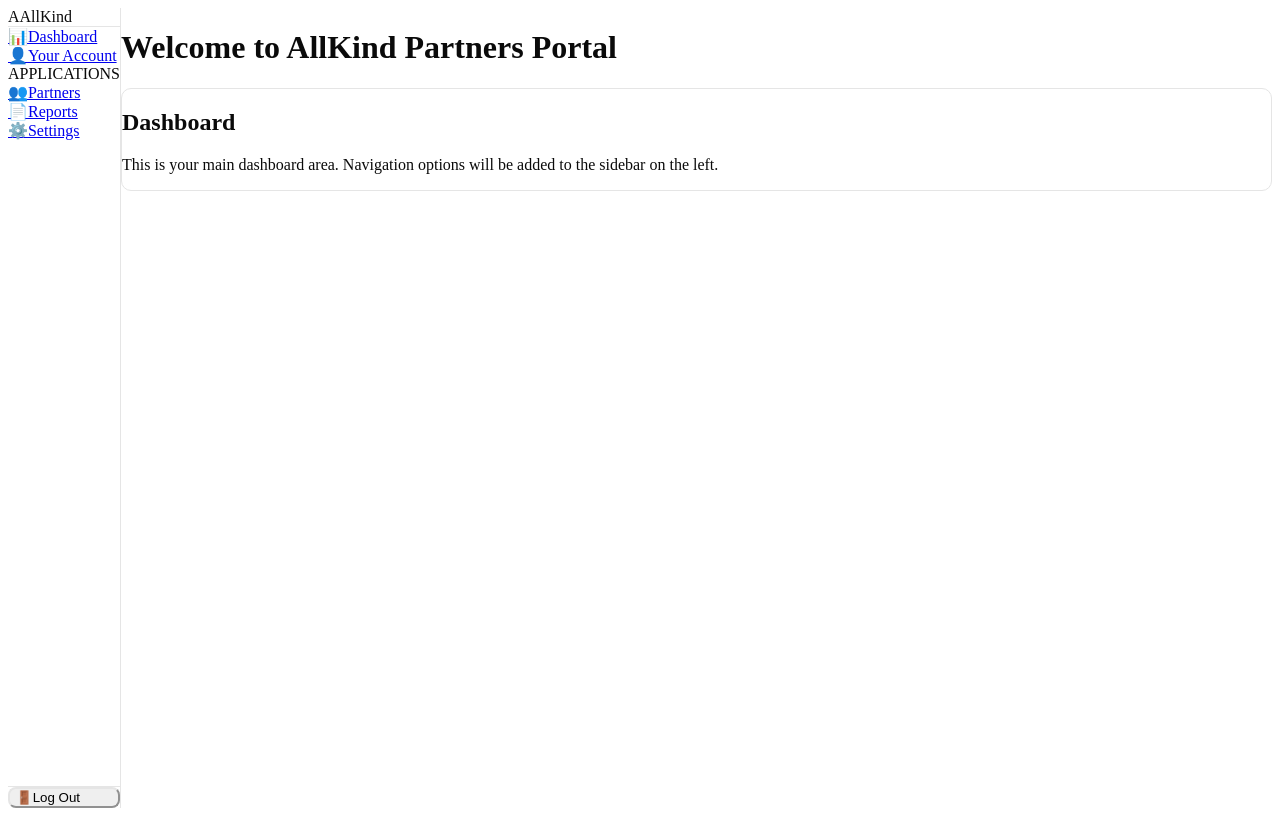
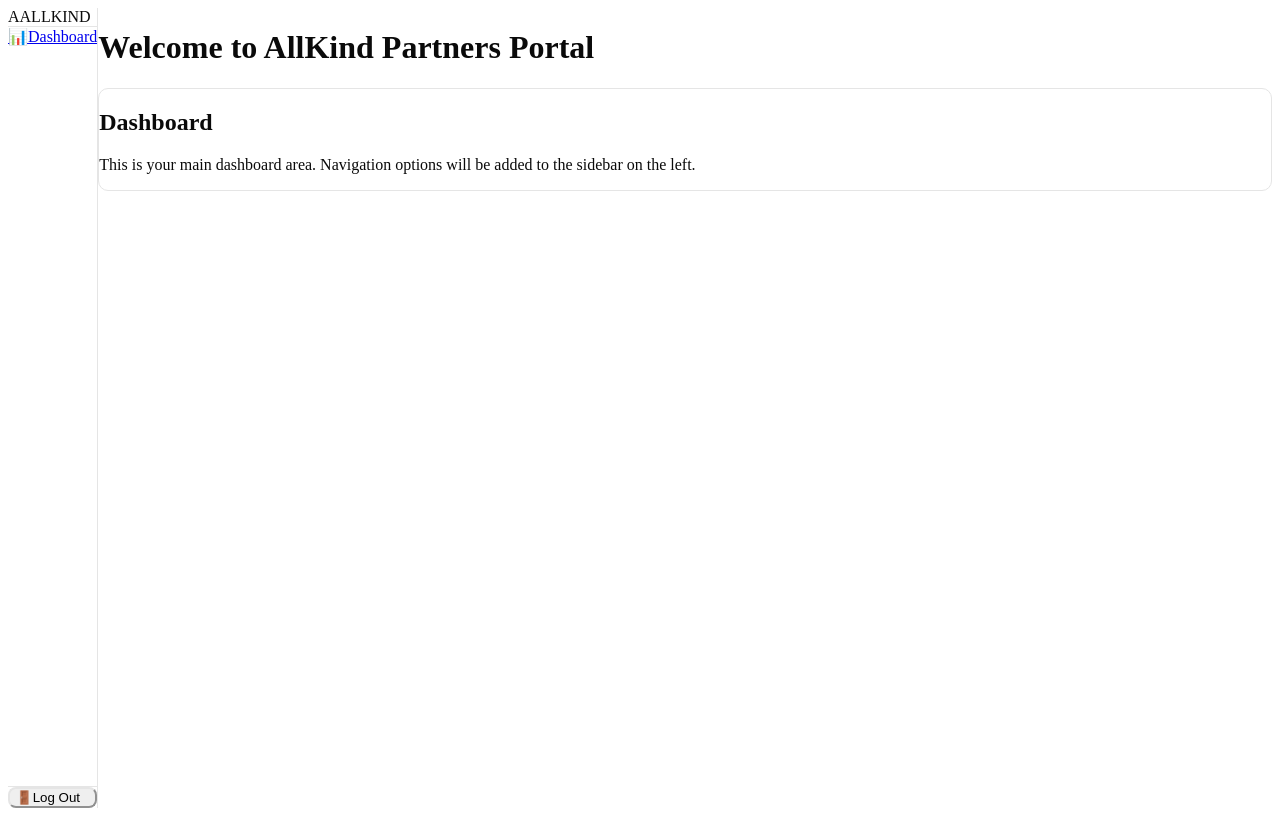
Before and after one commit to ofir-allkind/allkind-partners-portal, a Next.js app: page / in a window 1280 px wide. Built offline with nearby package versions, Linux system fonts and the light colour scheme.

Commit message:
Removed unnecessary sidebar options

```diff
--- a/src/components/Sidebar.jsx
+++ b/src/components/Sidebar.jsx
@@ -2,13 +2,6 @@ import React from 'react';
 
 const mainLinks = [
   { label: 'Dashboard', icon: '📊', href: '#' },
-  { label: 'Your Account', icon: '👤', href: '#' },
-];
-
-const appLinks = [
-  { label: 'Partners', icon: '👥', href: '#' },
-  { label: 'Reports', icon: '📄', href: '#' },
-  { label: 'Settings', icon: '⚙️', href: '#' },
 ];
 
 export default function Sidebar() {
@@ -20,26 +13,13 @@ export default function Sidebar() {
           <div className="w-8 h-8 bg-blue-600 rounded-lg flex items-center justify-center">
             <span className="text-white font-bold text-sm">A</span>
           </div>
-          <span className="text-xl font-semibold text-gray-900">AllKind</span>
+          <span className="text-xl font-semibold text-gray-900 tracking-widest">ALLKIND</span>
         </div>
       </div>
       {/* Main Navigation */}
       <nav className="flex-1 overflow-y-auto px-4 py-6 flex flex-col gap-8">
         <div>
           {mainLinks.map((link) => (
-            <a
-              key={link.label}
-              href={link.href}
-              className="flex items-center gap-3 px-3 py-2 rounded-md text-gray-700 hover:bg-gray-100 font-medium transition-colors mb-1"
-            >
-              <span className="text-lg">{link.icon}</span>
-              <span>{link.label}</span>
-            </a>
-          ))}
-        </div>
-        <div>
-          <div className="text-xs text-gray-400 font-semibold px-3 mb-2 tracking-widest uppercase">Applications</div>
-          {appLinks.map((link) => (
             <a
               key={link.label}
               href={link.href}
```
